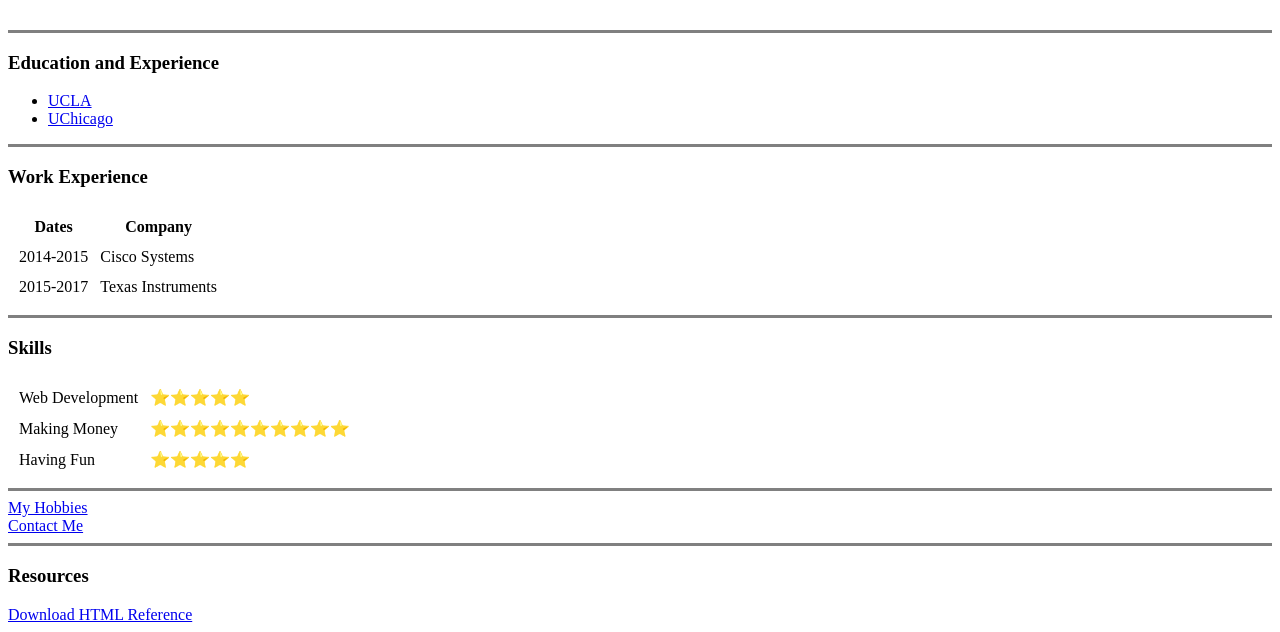
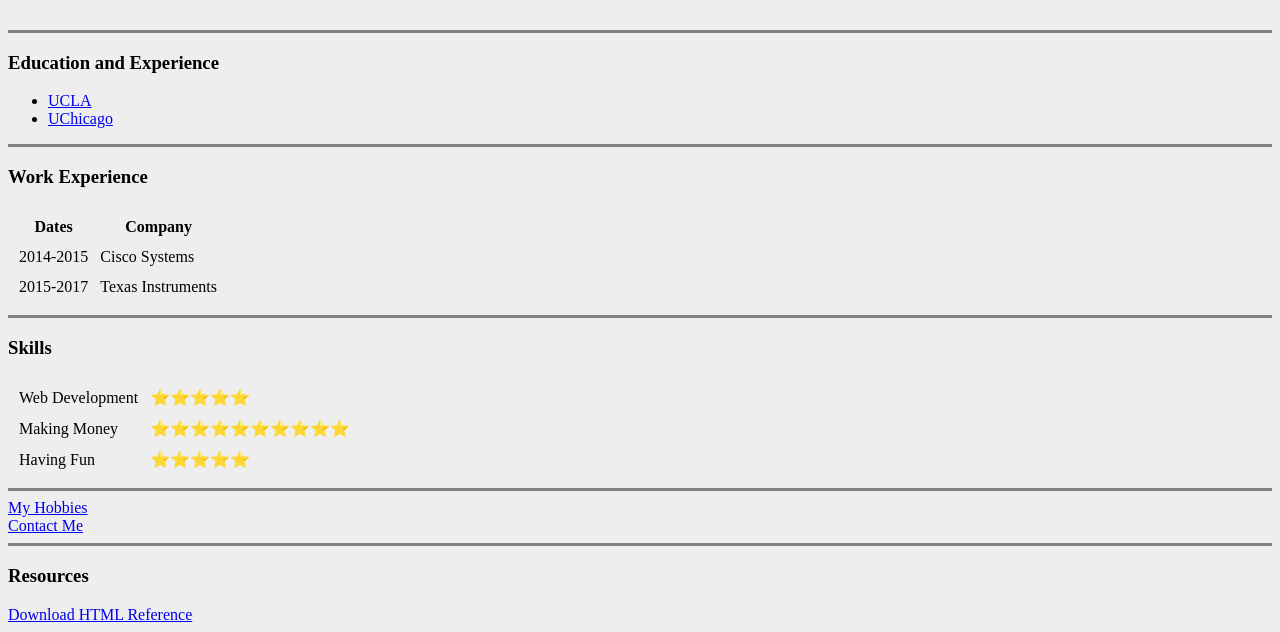
Before and after one commit to hyprul/Manhattan, a plain HTML site: page index.html in a window 1280 px wide. Shown: the part 182-814 px from the top of the page. Drawn offline with Linux system fonts and the light colour scheme.

Commit message:
background

```diff
--- a/index.html
+++ b/index.html
@@ -8,7 +8,7 @@
     <title>Sean's Personal Site</title>
 </head>
 
-<body>
+<body style="background-color: #eeeeee;">
 
     <table cellspacing="20">
         <tr>
```
